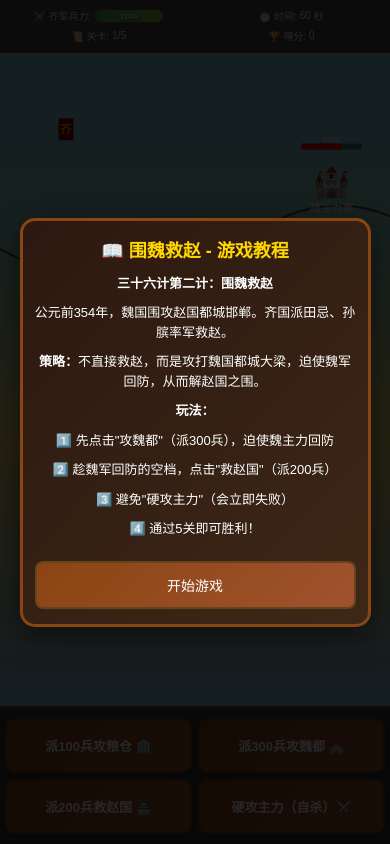
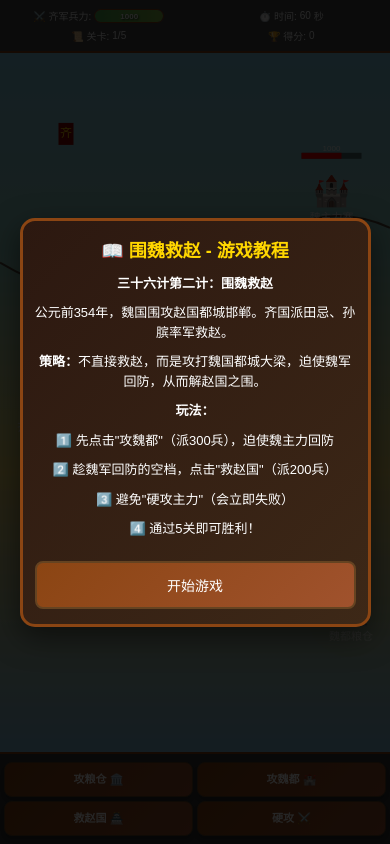
Before and after one commit to dengzi008/bf2wwjz, a plain HTML site: page index.html in a window 390 px wide. Drawn offline with Linux system fonts and the light colour scheme.

Commit message:
Update index.html

```diff
--- a/index.html
+++ b/index.html
@@ -28,6 +28,7 @@
             display: flex;
             flex-direction: column;
             position: relative;
+            overflow: hidden;
         }
 
         /* 顶部信息栏 */
@@ -142,6 +143,7 @@
             cursor: crosshair;
             touch-action: none;
             -webkit-tap-highlight-color: transparent;
+            min-height: 0;
         }
 
         /* 底部按钮栏 */
@@ -155,19 +157,25 @@
             flex-shrink: 0;
             flex-wrap: wrap;
             z-index: 10;
+            min-height: auto;
+            overflow: visible;
+            align-items: flex-start;
         }
 
         @media (max-width: 768px) {
             #buttonBar {
-                padding: 12px 8px;
-                gap: 8px;
+                padding: 10px 6px;
+                gap: 6px;
+                min-height: auto;
+                align-content: flex-start;
             }
         }
 
         @media (max-width: 480px) {
             #buttonBar {
-                padding: 10px 5px;
-                gap: 6px;
+                padding: 8px 4px;
+                gap: 4px;
+                min-height: auto;
             }
         }
 
@@ -190,22 +198,32 @@
 
         @media (max-width: 768px) {
             .game-btn {
-                padding: 18px 10px;
-                font-size: 14px;
-                min-width: calc(50% - 4px);
-                flex: 1 1 calc(50% - 4px);
+                padding: 12px 6px;
+                font-size: 12px;
+                min-width: calc(50% - 3px);
+                flex: 1 1 calc(50% - 3px);
+                max-width: calc(50% - 3px);
                 border-width: 2px;
-                border-radius: 10px;
+                border-radius: 8px;
+                line-height: 1.3;
+                word-break: keep-all;
+                white-space: normal;
+                overflow: visible;
             }
         }
 
         @media (max-width: 480px) {
             .game-btn {
-                padding: 16px 8px;
-                font-size: 13px;
-                min-width: calc(50% - 3px);
-                flex: 1 1 calc(50% - 3px);
-                border-width: 2px;
+                padding: 10px 4px;
+                font-size: 11px;
+                min-width: calc(50% - 2px);
+                flex: 1 1 calc(50% - 2px);
+                max-width: calc(50% - 2px);
+                border-width: 1.5px;
+                line-height: 1.2;
+                word-break: keep-all;
+                white-space: normal;
+                overflow: visible;
             }
         }
 
@@ -222,6 +240,20 @@
         .game-btn:disabled {
             opacity: 0.5;
             cursor: not-allowed;
+        }
+
+        /* 按钮文字响应式显示 */
+        .btn-text-short {
+            display: none;
+        }
+
+        @media (max-width: 480px) {
+            .btn-text-full {
+                display: none;
+            }
+            .btn-text-short {
+                display: inline;
+            }
         }
 
         /* 弹窗遮罩 */
@@ -467,10 +499,10 @@
 
         <!-- 底部按钮栏 -->
         <div id="buttonBar">
-            <button class="game-btn" id="btnAttackGranary">派100兵攻粮仓 🏛️</button>
-            <button class="game-btn" id="btnAttackWeiCapital">派300兵攻魏都 🏰</button>
-            <button class="game-btn" id="btnRescueZhao">派200兵救赵国 🏯</button>
-            <button class="game-btn" id="btnHardAttack">硬攻主力（自杀）⚔️</button>
+            <button class="game-btn" id="btnAttackGranary"><span class="btn-text-full">派100兵攻粮仓</span><span class="btn-text-short">攻粮仓</span> 🏛️</button>
+            <button class="game-btn" id="btnAttackWeiCapital"><span class="btn-text-full">派300兵攻魏都</span><span class="btn-text-short">攻魏都</span> 🏰</button>
+            <button class="game-btn" id="btnRescueZhao"><span class="btn-text-full">派200兵救赵国</span><span class="btn-text-short">救赵国</span> 🏯</button>
+            <button class="game-btn" id="btnHardAttack"><span class="btn-text-full">硬攻主力（自杀）</span><span class="btn-text-short">硬攻</span> ⚔️</button>
         </div>
     </div>
 
@@ -556,20 +588,28 @@
         function resizeCanvas() {
             const topBar = document.getElementById('topBar');
             const buttonBar = document.getElementById('buttonBar');
-            canvas.width = window.innerWidth;
-            canvas.height = window.innerHeight - topBar.offsetHeight - buttonBar.offsetHeight;
 
-            // 手机端优化：确保Canvas有足够空间
-            if (window.innerWidth <= 480) {
-                // 小屏幕设备，进一步优化
-                canvas.style.minHeight = '200px';
-            }
+            // 等待DOM更新完成，确保按钮栏高度正确计算
+            requestAnimationFrame(() => {
+                canvas.width = window.innerWidth;
+                const topHeight = topBar.offsetHeight || topBar.getBoundingClientRect().height;
+                const buttonHeight = buttonBar.offsetHeight || buttonBar.getBoundingClientRect().height;
+                const availableHeight = window.innerHeight - topHeight - buttonHeight;
+                canvas.height = Math.max(200, availableHeight);
+
+                // 手机端优化：确保Canvas有足够空间
+                if (window.innerWidth <= 480) {
+                    canvas.style.minHeight = '200px';
+                } else {
+                    canvas.style.minHeight = '0';
+                }
+            });
         }
         resizeCanvas();
         window.addEventListener('resize', resizeCanvas);
         // 监听方向变化
         window.addEventListener('orientationchange', () => {
-            setTimeout(resizeCanvas, 100);
+            setTimeout(resizeCanvas, 300);
         });
 
         // ==================== 地图位置定义 ====================
```
